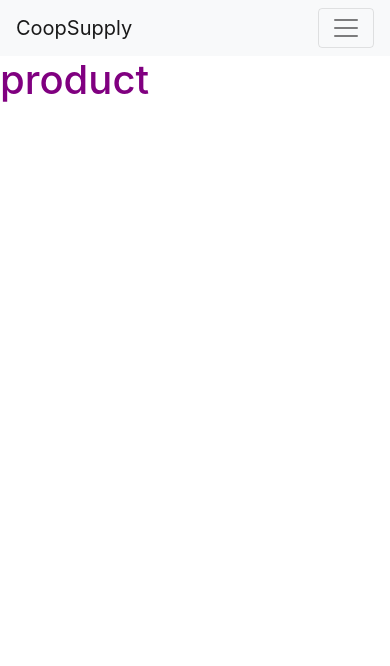
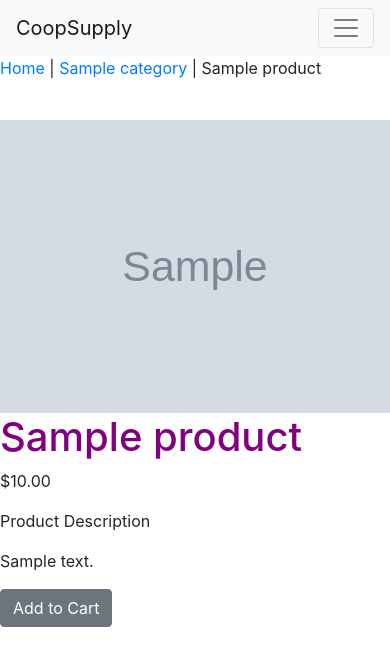
Before and after one commit to bhobbs20/coop-supply, a Django app: a page that uses templates/store/product.html in a window 390 px wide. Shown: the top 666 px of the page. Run offline with Django 3.2, Linux system fonts and the light colour scheme; tables that the repository leaves empty hold one stand-in row (values such as "Sample post"); grey boxes marked "Sample" are stand-in pictures; some libraries are stand-ins or nearby versions.

Commit message:
implemented product page

```diff
--- a/store/models.py
+++ b/store/models.py
@@ -36,7 +36,7 @@ class Product(models.Model):
         verbose_name_plural = 'products'
 
     def get_url(self):
-        return reverse('shop:ProductCatDetail', args=[self.category.slug, self.slug])
+        return reverse('store:ProductCatDetail', args=[self.category.slug, self.slug])
 
 
     def __str__(self):
--- a/templates/store/category.html
+++ b/templates/store/category.html
@@ -17,6 +17,7 @@
 {% endblock %}
 
 {% block content %}
+
 
 
     <div class="container">
@@ -49,7 +50,7 @@
                         <div class="card-body">
                             <h5 class="card-title">{{product.name}}</h5>
                             <p class="card-text">{{ product.description|truncatewords:25}}...</p>
-                            <a href="#" class="btn btn-primary">Learn more</a>
+                             <a href="{{product.get_url}}" class="btn btn-primary">Learn more</a>
                         </div>
                     </div>
                 </div>
--- a/templates/store/product.html
+++ b/templates/store/product.html
@@ -1,9 +1,42 @@
-{% extends 'base.html' %}
+{% extends "base.html" %}
 {% load static %}
+
+{% block metadescription %}
+	{{ product.description|truncatewords:155 }}
+{% endblock %}
+
+{% block title %}
+	{{ product.name }} - Coop Supply
+{% endblock %}
 
 {% block content %}
 
+		<div class="mx-auto">
+			<p><a href="{% url 'store:allProdCat' %}">Home</a> | <a href="{{ product.category.get_url }}">{{product.category}}</a> | {{product.name}}</p>
+		</div>
 
-<h1>product</h1>
+			<br>
+			<div class="row">
+				<div class="col-12 col-sm-12 col-md-12 col-lg-6 text-center">
 
+						<img src="{{product.image.url}}" alt="{{product.name}}" class="img-fluid">
+
+				</div>
+				<div class="col-12 col-sm-12 col-md-12 col-lg-6">
+					<div>
+						<h1 class="my_prod_title">{{product.name}}</h1>
+						<p>${{product.price}}</p>
+						<p class="my_title">Product Description</p>
+						<p class="text-justify my_prod_text">{{product.description}}</p>
+						{% if product.stock <= 0%}
+							<p class="text-justify my_prod_text"><b>Out of Stock</b></p>
+						{% else %}
+							<a class="btn btn-secondary" href="">Add to Cart</a>
+
+						{% endif %}
+					</div>
+				</div>
+			</div>
+		</div>
+	</div>
 {% endblock %}
```
